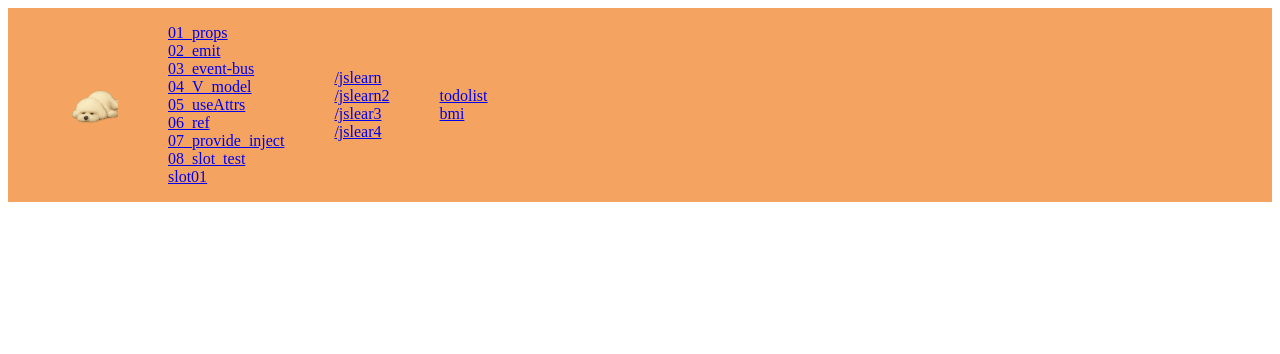
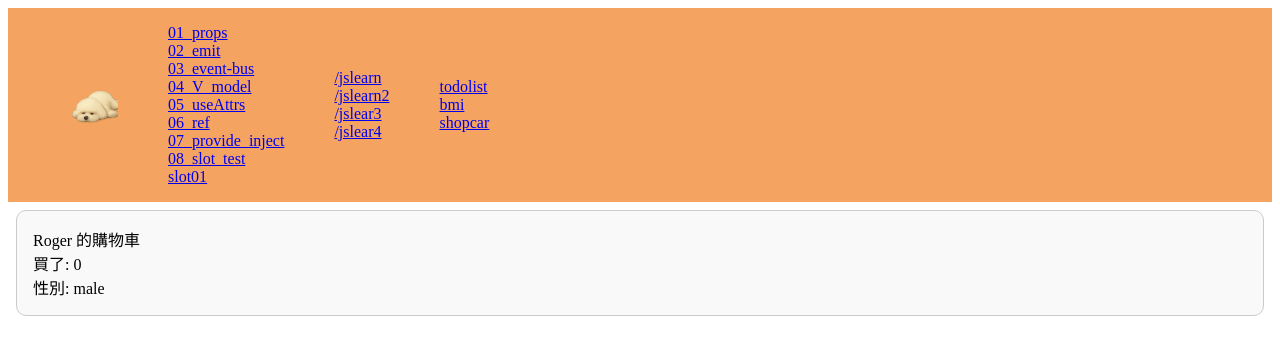
Before and after one commit to Roger0122/vue3_practise, a Vue app: page /shopcar in a window 1280 px wide. Shown: the top 354 px of the page. Built offline with nearby package versions, Linux system fonts and the light colour scheme.

Commit message:
新增: 練習購物車

```diff
--- /dev/null
+++ b/src/components/shop/ShopCarList.vue
@@ -0,0 +1,19 @@
+<template>
+  <div class="modal">
+    <slot name="header">1</slot>
+    <slot name="main">2</slot>
+    <slot name="footer">3</slot>
+  </div>
+</template>
+
+<script setup lang="ts">
+</script>
+
+<style scoped>
+.modal {
+  border: 1px solid #ccc;
+  padding: 1rem;
+  border-radius: 10px;
+  background-color: #f9f9f9;
+}
+</style>
--- a/src/router/index.js
+++ b/src/router/index.js
@@ -15,6 +15,7 @@ import jslearn3 from '@/view/javaScript_learn/learn3.vue'
 import todolist from '@/view/ToDolist/index.vue'
 import jslearn4 from '@/view/javaScript_learn/learn4.vue'
 import bmi from '@/view/bmi/index.vue'
+import shopcar from '@/view/ShopCar/ShopCar.vue'
 
 
 const router = createRouter({
@@ -108,6 +109,12 @@ routes: [
         component:bmi
         ,
     },
+    {
+        path:'/shopcar',
+        name:'/shopcar',
+        component:shopcar
+        ,
+    },
 
 ],
 })
--- /dev/null
+++ b/src/view/ShopCar/ShopCar.vue
@@ -0,0 +1,28 @@
+<template>
+  <ShopCarList>
+    <template #header>
+      <header>{{ user[0].name }} 的購物車</header>
+    </template>
+
+    <template #main>
+      <main>買了: {{ user[0].price }}</main>
+    </template>
+
+    <template #footer>
+      <footer>性別: {{ user[0].sex }}</footer>
+    </template>
+  </ShopCarList>
+</template>
+
+<script setup lang="ts">
+import { ref } from 'vue'
+import ShopCarList from '@/components/shop/ShopCarList.vue'
+
+const user = ref([
+  {
+    name: 'Roger',
+    price: 0,
+    sex: 'male',
+  },
+])
+</script>
--- a/src/view/navbar.vue
+++ b/src/view/navbar.vue
@@ -32,6 +32,7 @@
     <ul>
       <li><div class="link"><RouterLink to="/todolist">todolist</RouterLink></div></li>
       <li><div class="link"><RouterLink to="/bmi">bmi</RouterLink></div></li>
+      <li><div class="link"><RouterLink to="/shopcar">shopcar</RouterLink></div></li>
     </ul>
   </div>
 </div>
```
